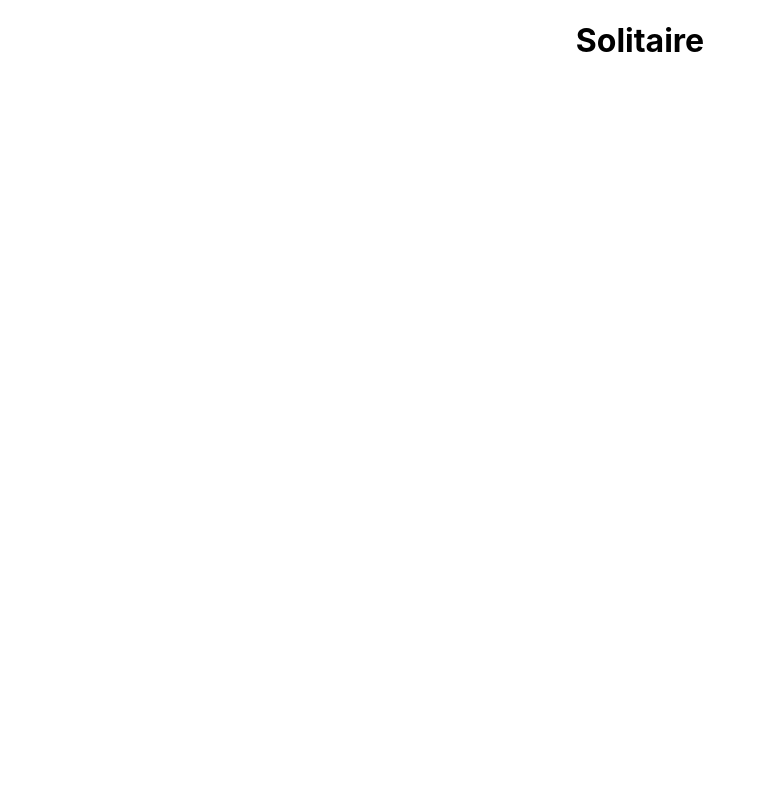
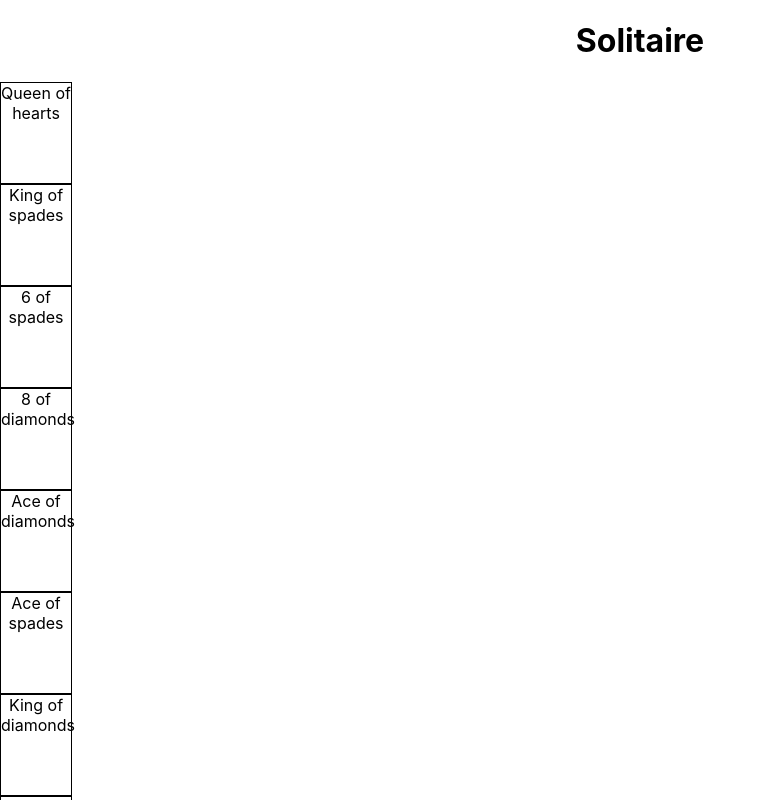
Before and after one commit to eschwartz929/solitaire, a React (Create React App) app in the folder solitaire/: page / in a window 1280 px wide. Both pictures are taken after a click on the button "New Game". Shown: the top 800 px of the page, without its empty margins (0-766 px from the left). Built offline with nearby package versions, Linux system fonts and the light colour scheme.

Commit message:
dealing cards functionality

```diff
--- /dev/null
+++ b/solitaire/src/components/Card.js
@@ -0,0 +1,22 @@
+import {useEffect, useState} from 'react'
+import "../css/Card.css"
+import suits from "../config/suits"
+import numbers from "../config/cardNumbers"
+
+function Card({suit, number, status}) {
+    const cardSuit = suits[suit]
+    const cardLabel = numbers[number]
+
+
+    return (
+        <>
+        {cardSuit && cardLabel &&
+            <div className="card">
+                {cardLabel} of {cardSuit}
+            </div>
+        }
+        </>
+    )
+}
+
+export default Card
--- /dev/null
+++ b/solitaire/src/config/cardNumbers.js
@@ -0,0 +1,15 @@
+export default {
+    1: 'Ace',
+    2: '2',
+    3: '3',
+    4: '4',
+    5: '5',
+    6: '6',
+    7: '7',
+    8: '8',
+    9: '9',
+    10: '10',
+    11: 'Jack',
+    12: 'Queen',
+    13: 'King',
+}
--- /dev/null
+++ b/solitaire/src/config/suits.js
@@ -0,0 +1,6 @@
+export default {
+    0: 'hearts',
+    1: 'spades',
+    2: 'diamonds',
+    3: 'clubs',
+}
--- /dev/null
+++ b/solitaire/src/css/Card.css
@@ -0,0 +1,5 @@
+.card {
+    border:1px black solid;
+    height: 100px;
+    width: 70px;
+}
--- a/solitaire/src/game.js
+++ b/solitaire/src/game.js
@@ -1,20 +1,44 @@
-import { useState } from "react"
+import { useEffect, useState } from "react"
+import Card from "./components/Card"
 
 function Game() {
     const [activeGame, setActiveGame] = useState(false)
+    const [deck, setDeck] = useState([])
+
+    useEffect(() => {
+        if (deck.length === 0) {
+            const initDeck = []
+            for (var i = 1; i < 14; i++) {
+                for (var j = 0; j < 4; j++) {
+                    initDeck.push({suit: j, number: i})
+                }
+            }
+            setDeck(initDeck)
+        }
+
+    }, [deck])
 
     function newGame() {
         setActiveGame(true)
-        deal()
+        shuffle()
     }
 
-    function deal() {
-
+    function shuffle() {
+        var tempDeck = deck
+        for (let i = tempDeck.length - 1; i > 0; i--) {
+            const j = Math.floor(Math.random() * (i + 1));
+            [tempDeck[i], tempDeck[j]] = [tempDeck[j], tempDeck[i]];
+        }
+        setDeck(tempDeck)
     }
 
     return (
         <div>
             {!activeGame && <button className="button" onClick={newGame}>New Game</button>}
+            {activeGame && deck.length > 1 &&
+                deck.map((card, index) => <Card key={index} suit={card.suit} number={card.number}></Card>)
+                }
+            {/* <Card suit={0} number={12}></Card> */}
         </div>
     )
 }
```
Also changed, not shown: solitaire/Cards/cards.js (added, +49 -0 lines).
